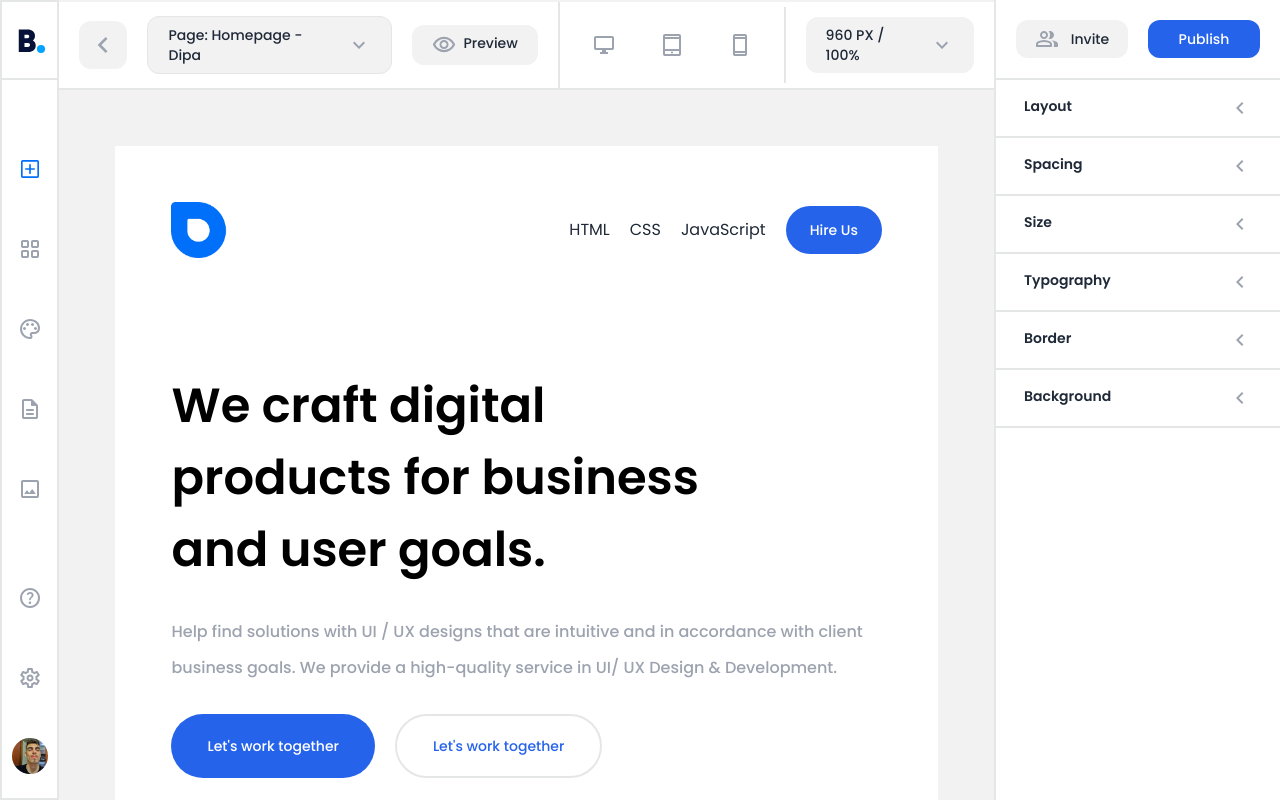
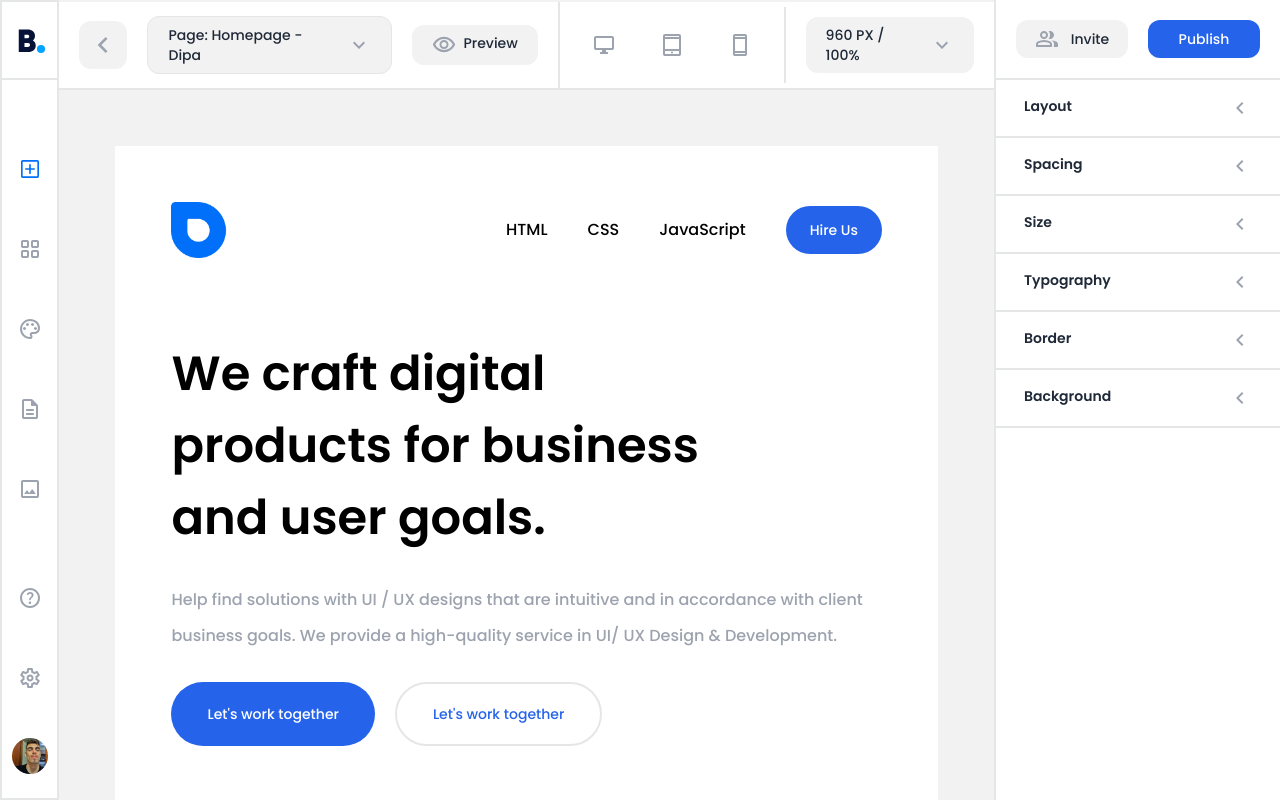
Before and after one commit to paulopariz/Builder, a Vue app: page / in a window 1280 px wide. Built offline with nearby package versions, Linux system fonts and the light colour scheme.

Commit message:
components pageEdit

```diff
--- a/src/components/PageEdit.vue
+++ b/src/components/PageEdit.vue
@@ -55,15 +55,21 @@
     <div class="p-14 overflow-auto max-w-7xl">
       <div class="w-full bg-white select-text">
         <NavbarEdit />
+
+        <HeaderEdit />
+
+        <ProjectsEdit />
       </div>
     </div>
   </div>
 </template>
 
 <script>
+import HeaderEdit from "./PageEditComponents/HeaderEdit.vue";
 import NavbarEdit from "./PageEditComponents/NavbarEdit.vue";
+import ProjectsEdit from "./PageEditComponents/ProjectsEdit.vue";
 export default {
-  components: { NavbarEdit },
+  components: { NavbarEdit, HeaderEdit, ProjectsEdit },
   name: "PageEdit",
 };
 </script>
--- /dev/null
+++ b/src/components/PageEditComponents/HeaderEdit.vue
@@ -0,0 +1,31 @@
+<template>
+  <div class="mt-20 px-14">
+    <p class="text-5xl w-9/12 leading-normal font-semibold text-black">
+      We craft digital products for business and user goals.
+    </p>
+    <p class="text-base text-gray-400 leading-9 font-medium mt-7">
+      Help find solutions with UI / UX designs that are intuitive and in accordance with
+      client business goals. We provide a high-quality service in UI/ UX Design &
+      Development.
+    </p>
+    <div class="mt-7 flex items-center gap-5">
+      <button
+        class="btn bg-blue-600 hover:bg-blue-700 border-none normal-case rounded-full h-16 px-9 font-medium flex items-center justify-center"
+      >
+        Let's work together</button
+      ><button
+        class="btn text-blue-600 bg-white hover:bg-base-200 hover:border-base-300 border-2 border-base-300 normal-case rounded-full h-16 px-9 font-medium flex items-center justify-center"
+      >
+        Let's work together
+      </button>
+    </div>
+  </div>
+</template>
+
+<script>
+export default {
+  name: "HeaderEdit",
+};
+</script>
+
+<style></style>
--- a/src/components/PageEditComponents/NavbarEdit.vue
+++ b/src/components/PageEditComponents/NavbarEdit.vue
@@ -2,10 +2,10 @@
   <div class="px-14 pt-14">
     <nav class="flex items-center justify-between">
       <img src="../../assets/icons/logo.png" class="w-14" />
-      <div class="flex items-center gap-5">
-        <a href="">HTML</a>
-        <a href="">CSS</a>
-        <a href="">JavaScript</a>
+      <div class="flex items-center gap-10">
+        <a class="text-black font-medium cursor-pointer">HTML</a>
+        <a class="text-black font-medium cursor-pointer">CSS</a>
+        <a class="text-black font-medium cursor-pointer">JavaScript</a>
         <button
           class="btn bg-blue-600 hover:bg-blue-700 border-none capitalize rounded-full px-6 font-medium"
         >
@@ -13,42 +13,6 @@
         </button>
       </div>
     </nav>
-    <div class="mt-28">
-      <p class="text-5xl w-9/12 leading-normal font-semibold text-black">
-        We craft digital products for business and user goals.
-      </p>
-      <p class="text-base text-gray-400 leading-9 font-medium mt-7">
-        Help find solutions with UI / UX designs that are intuitive and in accordance with
-        client business goals. We provide a high-quality service in UI/ UX Design &
-        Development.
-      </p>
-      <div class="mt-7 flex items-center gap-5">
-        <button
-          class="btn bg-blue-600 hover:bg-blue-700 border-none normal-case rounded-full h-16 px-9 font-medium flex items-center justify-center"
-        >
-          Let's work together</button
-        ><button
-          class="btn text-blue-600 bg-white hover:bg-base-200 hover:border-base-300 border-2 border-base-300 normal-case rounded-full h-16 px-9 font-medium flex items-center justify-center"
-        >
-          Let's work together
-        </button>
-      </div>
-    </div>
-  </div>
-
-  <div class="mt-36 px-14 py-9 bg-slate-50">
-    <span class="text-gray-400 font-light">OUR PROJECTS</span>
-
-    <div class="flex items-center justify-between mt-6">
-      <h1 class="text-black font-semibold text-4xl">Our latest cool projects.</h1>
-
-      <button class="text-blue-600 font-medium">Check our work</button>
-    </div>
-
-    <div class="flex justify-between items-center mt-16">
-      <img src="../../assets/img/billy.png" class="w-96 h-96 rounded-md" />
-      <img src="../../assets/img/billy2.png" class="w-96 h-96 rounded-md" />
-    </div>
   </div>
 </template>
 
--- /dev/null
+++ b/src/components/PageEditComponents/ProjectsEdit.vue
@@ -0,0 +1,30 @@
+<template>
+  <div class="mt-20 px-14 py-9 bg-gray-50">
+    <span class="text-sm text-gray-400 font-light">OUR PROJECTS</span>
+
+    <div class="flex items-center justify-between mt-3">
+      <h1 class="text-black font-semibold text-4xl">Our latest cool projects.</h1>
+
+      <button class="text-blue-600 font-medium">Check our work</button>
+    </div>
+
+    <div class="flex justify-between items-center mt-16">
+      <img
+        src="../../assets/img/billy.png"
+        class="w-100 h-100 rounded-md object-cover max-w-full"
+      />
+      <img
+        src="../../assets/img/billy2.png"
+        class="w-100 h-100 rounded-md object-cover max-w-full"
+      />
+    </div>
+  </div>
+</template>
+
+<script>
+export default {
+  name: "ProjectsEdit",
+};
+</script>
+
+<style></style>
--- a/tailwind.config.js
+++ b/tailwind.config.js
@@ -6,7 +6,12 @@ module.exports = {
   ],
   theme: {
     extend: {
-
+     width: {
+      '100' : '465px'
+     },
+     height: {
+      '100' : '465px'
+     },
     },
   },
   plugins: [
```
